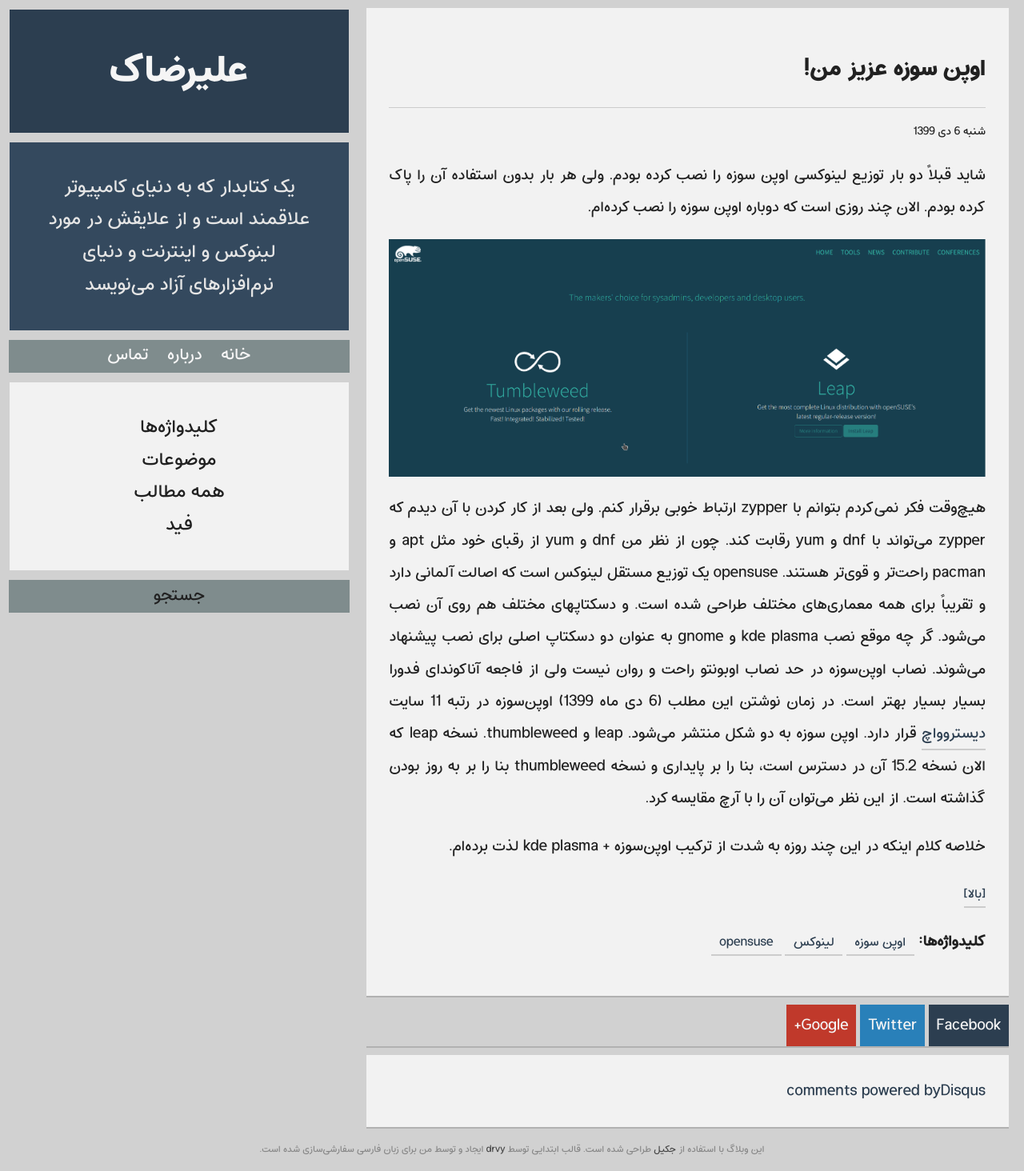
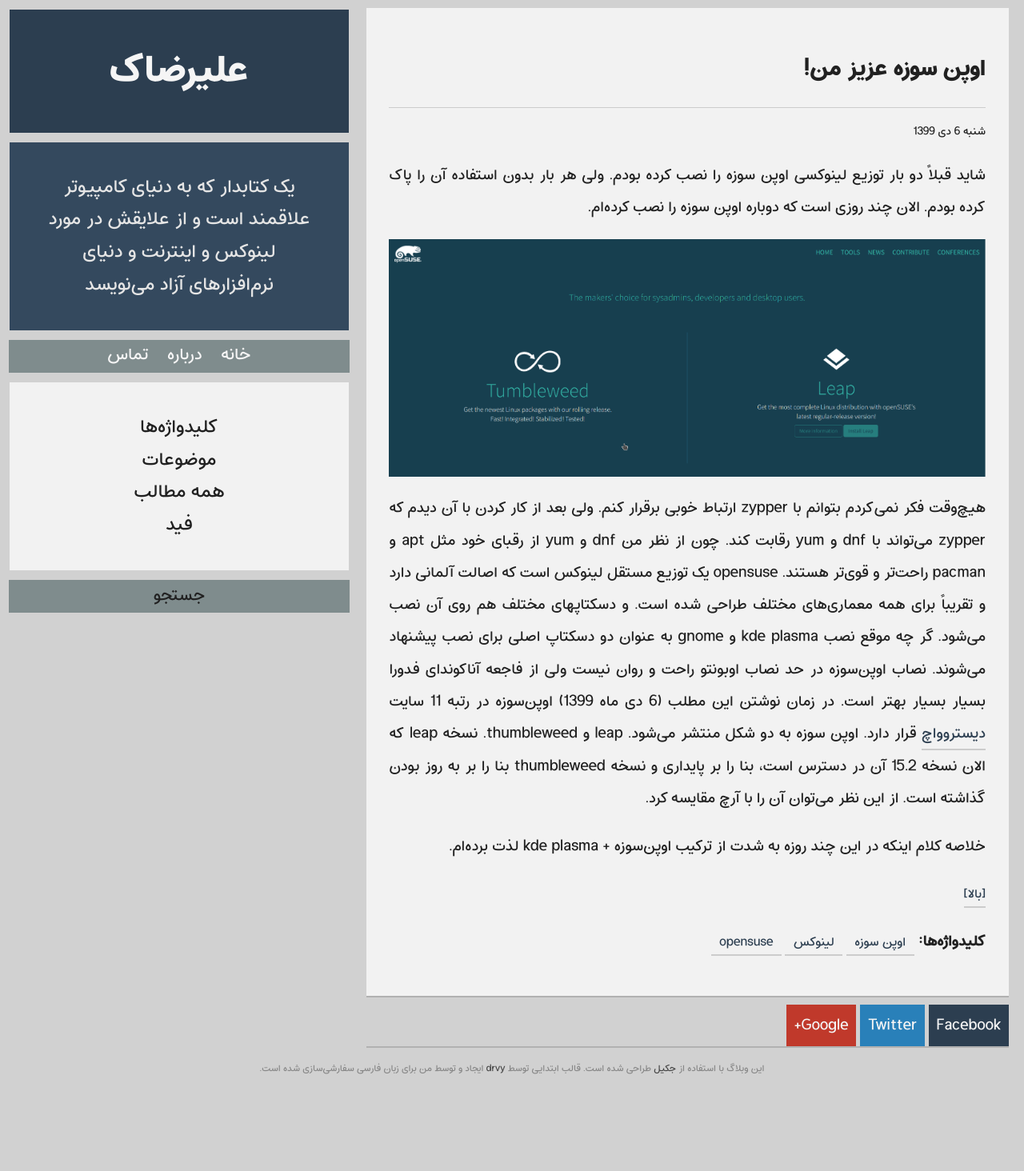
Before and after one commit to alireza12186/blog, a Jekyll site: the page built from _posts/2020-12-26-my-dear-opensuse.md, in a window 1280 px wide. Shown: the whole page at 80% size. Built offline with Jekyll 4.4.1, drawn with Linux system fonts in a browser that asks for light colours; comment, search, counter and statistics services are not loaded; after the commit the page ends 1363 px from its top, so only the background shows below that; some of the changed lines change nothing that is shown.

Commit message:
Update _config.yml

```diff
--- a/_config.yml
+++ b/_config.yml
@@ -31,7 +31,7 @@
 
 enable-share: true
 # Social share and comments.
-disqus-id: alir3za
+disqus-id:
 twitter: alirezayof
 github: alireza12186
 google: +
```
